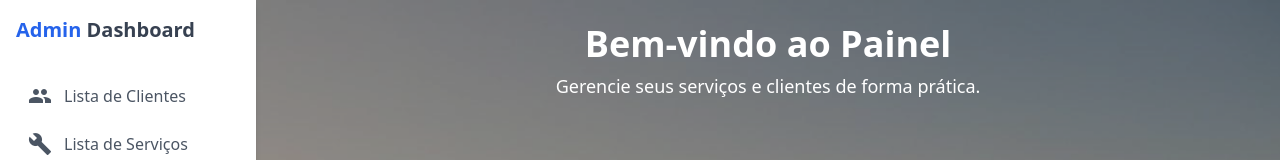
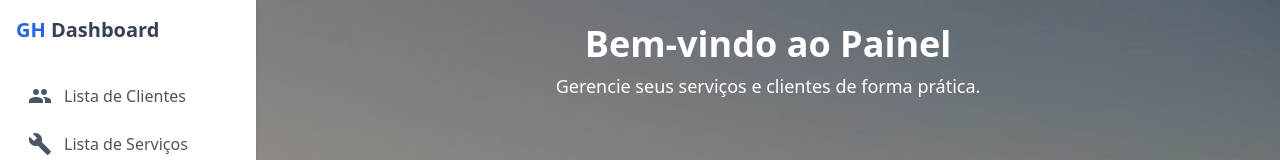
Before and after one commit to LeonardoPereirajr/frontend-saas, an Angular app: page /home in a window 1280 px wide. Shown: the top 160 px of the page. Built offline with nearby package versions, Linux system fonts and the light colour scheme.

Commit message:
Mudanca de nome

```diff
--- a/src/app/components/menu-inicial/menu-inicial.component.html
+++ b/src/app/components/menu-inicial/menu-inicial.component.html
@@ -7,7 +7,7 @@
 
   <aside class="w-64 bg-white shadow-md h-full flex flex-col fixed left-0 top-0 z-20">
     <div class="p-4 text-xl font-bold text-gray-700">
-      <span class="text-blue-600">Admin</span> Dashboard
+      <span class="text-blue-600">GH</span> Dashboard
     </div>
 
     <nav class="flex-1">
```
